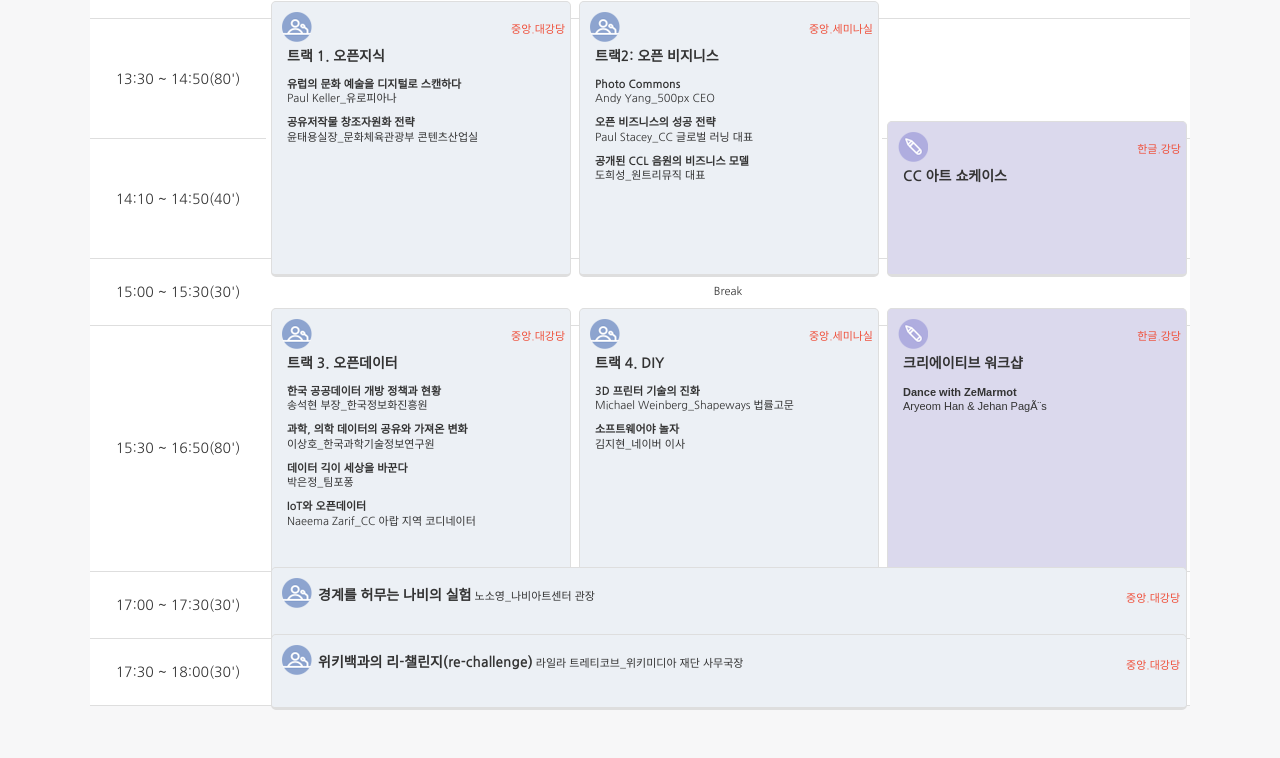
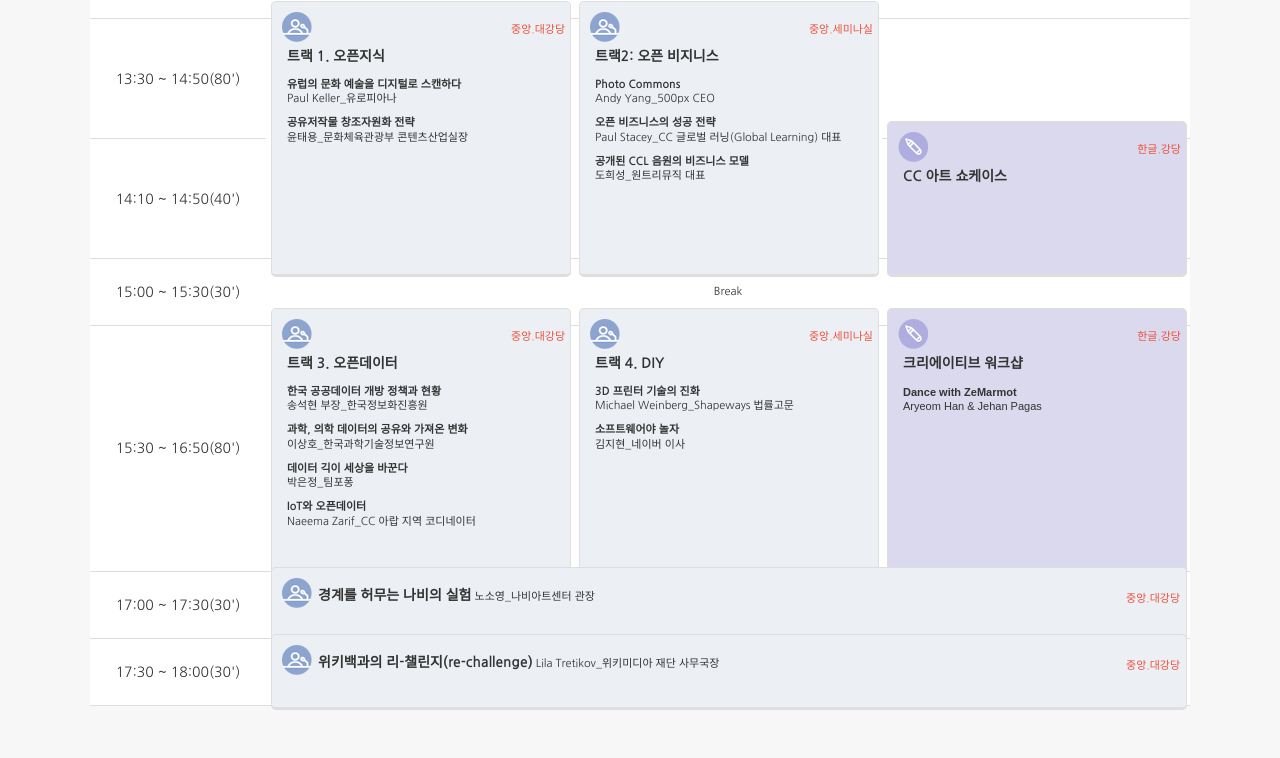
Before and after one commit to creativecommonskorea/2015-global-summit, a Jekyll site: the page built from programs.html, in a window 1280 px wide. Shown: the part 1214-1972 px from the top of the page. Built offline with Jekyll 4.4.1, drawn with Linux system fonts in a browser that asks for light colours; nearby versions of some CDN libraries.

Commit message:
Update day15_detail.html

```diff
--- a/_includes/day15_detail.html
+++ b/_includes/day15_detail.html
@@ -87,7 +87,7 @@
                         <span class="h2">트랙 1. 오픈지식</span>
                         <ul>
                             <li><b>유럽의 문화 예술을 디지털로 스캔하다</b><br>Paul Keller_유로피아나</li>
-                            <li><b>공유저작물 창조자원화 전략</b><br>윤태용실장_문화체육관광부 콘텐츠산업실</li>
+                            <li><b>공유저작물 창조자원화 전략</b><br>윤태용_문화체육관광부 콘텐츠산업실장</li>
                         </ul>
                     </div>
                 </td>
@@ -97,7 +97,7 @@
                         <span class="h2">트랙2: 오픈 비지니스</span>
                         <ul>
                             <li><b>Photo Commons</b><br>Andy Yang_500px CEO</li>
-                            <li><b>오픈 비즈니스의 성공 전략</b><br>Paul Stacey_CC 글로벌 러닝 대표</li>
+                            <li><b>오픈 비즈니스의 성공 전략</b><br>Paul Stacey_CC 글로벌 러닝(Global Learning) 대표</li>
                             <li><b>공개된 CCL 음원의 비즈니스 모델</b><br>도희성_원트리뮤직 대표</li>
                         </ul>
                     </div>
@@ -146,7 +146,7 @@
                         <div class="location">한글.강당</div>
                         <span class="h2">크리에이티브 워크샵</span>
                         <ul>
-                            <li style="font-family: arial;"><b>Dance with ZeMarmot</b><br>Aryeom Han & Jehan PagÃ¨s</li>
+                            <li style="font-family: arial;"><b>Dance with ZeMarmot</b><br>Aryeom Han & Jehan Pagas</li>
                         </ul>
                     </div>
                 </td>
@@ -165,7 +165,7 @@
                 <td colspan="3">
                     <div class="whiteblue_light left corner_all oneline">
                         <div class="oneline_location">중앙.대강당</div>
-                        <span class="h2">위키백과의  리-챌린지(re-challenge)</span> 라일라 트레티코브_위키미디아 재단 사무국장
+                        <span class="h2">위키백과의  리-챌린지(re-challenge)</span> Lila Tretikov_위키미디아 재단 사무국장
                     </div>
                 </td>
             </tr>
```
